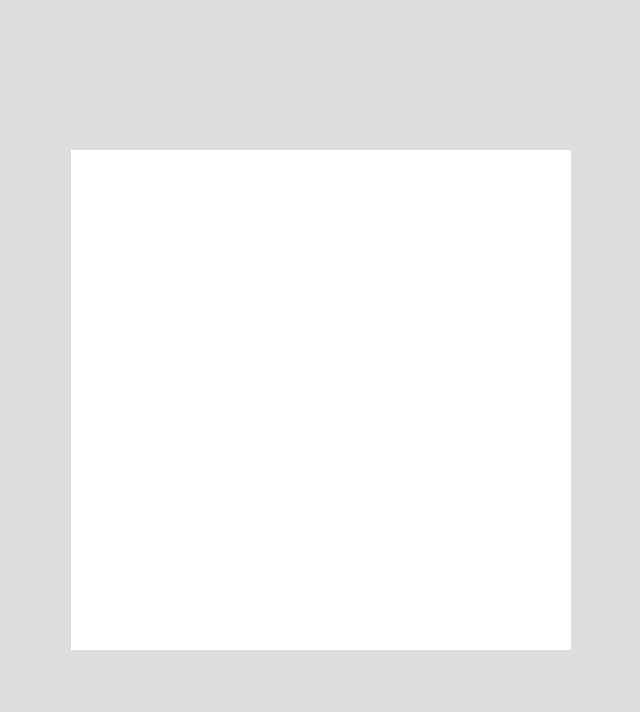
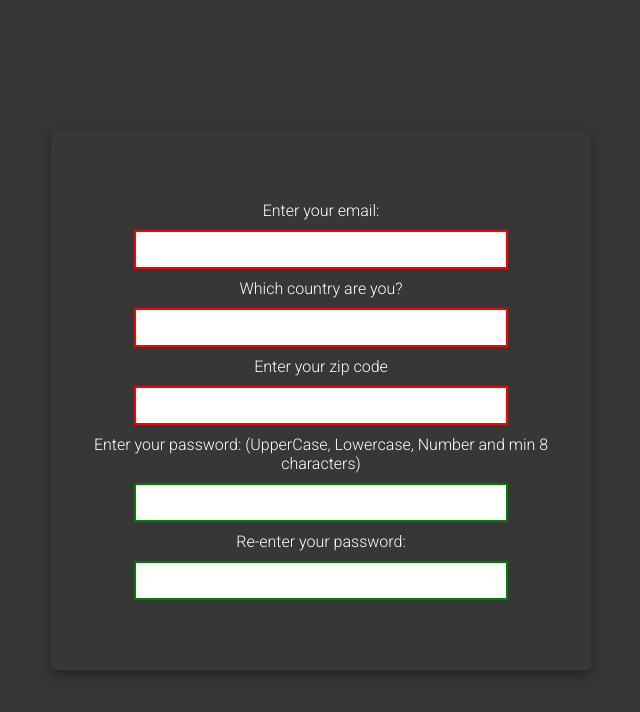
Before and after one commit to adrianhm13/form-exercise, a website built with webpack: page dist/index.html in a window 1280 px wide. Shown: the whole page, without its empty margins (319-959 px from the left). Built offline with nearby package versions, Linux system fonts and the light colour scheme.

Commit message:
Added styles, basic functions, patterns

```diff
--- a/src/form.js
+++ b/src/form.js
@@ -1,6 +1,24 @@
-function test() {
-  console.log('hola');
-}
+const email = document.getElementById("email");
+
+email.addEventListener("blur", () => {
+  if (email.validity.typeMismatch) {
+    email.setCustomValidity("I am expecting an e-mail address!");
+    console.log('emaaaail')
+  } else {
+    email.setCustomValidity("");
+  }
+});
+
+const country = document.getElementById('country');
+
+country.addEventListener('blur', () => {
+    if (country.validity.patternMismatch) {
+        country.setCustomValidity('I need a real country here, mate');
+        console.log('Wrong country')
+    } else {
+        country.setCustomValidity('');
+    }
+})
 
 // eslint-disable-next-line import/prefer-default-export
-export { test };
+export { email };
--- a/src/index.js
+++ b/src/index.js
@@ -1,4 +1,2 @@
-import { test } from './form'
+import { email } from './form'
 import './style.css';
-
-test();
--- a/src/style.css
+++ b/src/style.css
@@ -1,5 +1,6 @@
+@import url('https://fonts.googleapis.com/css2?family=Roboto:wght@100;300&display=swap');
 body, html{
-    background-color: #ddd;
+    background-color: rgba(0, 0, 0, 0.534);
     height: 100vh;
     margin: 0;
     padding: 0;
@@ -13,7 +14,20 @@ body, html{
 .form{
     width: 500px;
     height: 500px;
-    background-color: white;
+    background-color: rgba(0, 0, 0, 0);
+    display: flex;
+    flex-direction: column;
+    justify-content: center;
+    align-items: center;
+    border-radius: 5px;
+    box-shadow: 0 4px 8px 0 rgba(0, 0, 0, 0.2), 0 6px 20px 0 rgba(0, 0, 0, 0.19);
+    gap: 10px;
+    padding: 20px;
+    text-align: center;
+}
+.form label{
+    font-family:'Roboto',sans-serif;
+    color: white;
 }
 .form input{
     width: 70%;
@@ -32,3 +46,9 @@ body, html{
     outline: none;
     border: 1px solid rgb(34, 34, 34);
 }
+.form input:valid {
+    border: 2px solid green;
+}
+.form input:invalid {
+    border: 2px solid red;
+}
```
Also changed, not shown: dist/bundle.js, dist/index.html.
